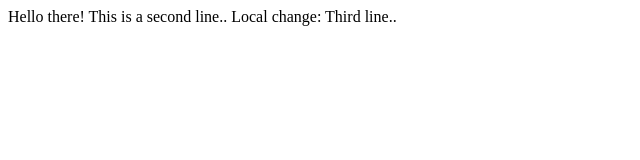
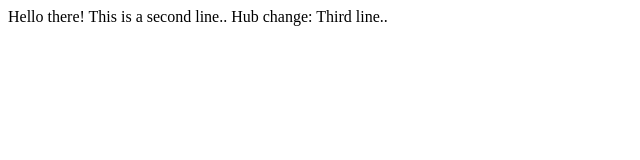
Before and after one commit to SandeepDeux/lecture0, a plain HTML site: page index.html in a window 1280 px wide. Shown: the full height of the page, 0-640 px from the left. Drawn offline with Linux system fonts and the light colour scheme.

Commit message:
Update index.html

```diff
--- a/index.html
+++ b/index.html
@@ -6,6 +6,6 @@
   </head>
   <body>
     Hello there! This is a second line..
-    Local change: Third line..
+    Hub change: Third line..
   </body>
 </html>
```
